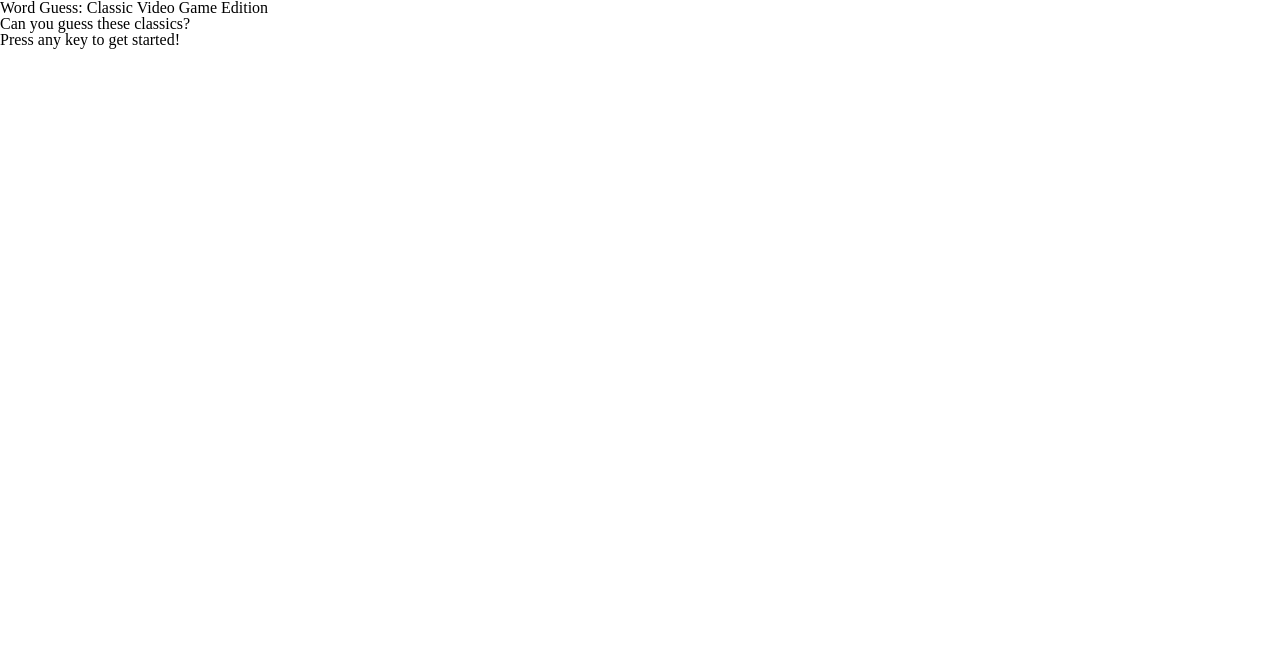
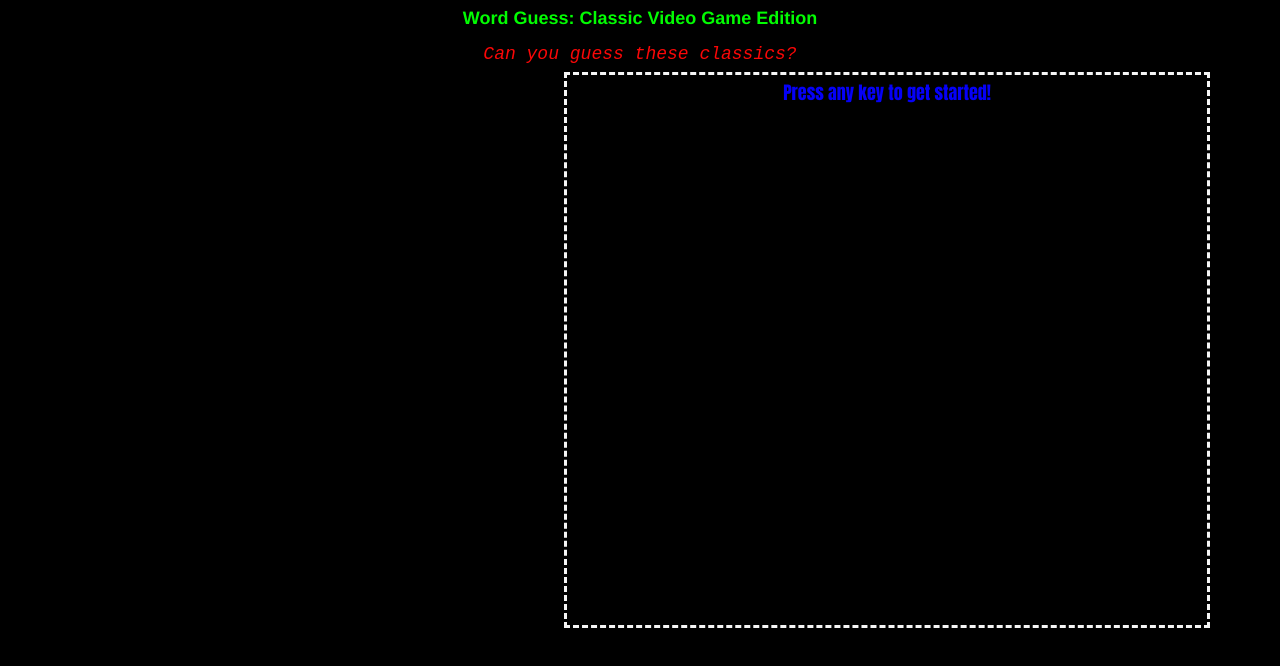
Before and after one commit to kwuellner/Word-Guess-Game, a plain HTML site: page index.html in a window 1280 px wide. Drawn offline with Linux system fonts and the light colour scheme; files that its build step writes are made by us from their sources.

Commit message:
added css to title/directions

```diff
--- a/assets/css/style.css
+++ b/assets/css/style.css
@@ -0,0 +1,41 @@
+body {
+    background: black;
+    font-size: 18px;
+    line-height: 36px;
+    font-family: Arial, Helvetica Neue, Helvetica, sans-serif;
+    color: whitesmoke;
+}
+
+#heading {
+    text-align: center;
+    margin: 0;
+}
+
+h1 {
+    margin: 0;
+    padding: 0;
+    color: rgb(2, 252, 2);
+    font-family: 'Franklin Gothic Medium', 'Arial Narrow', Arial, sans-serif;
+    font-weight: 700;
+}
+
+h3 {
+    margin: 0 0 20 0;
+    padding: 0;
+    color: rgb(250, 7, 7);
+    font-family: 'Courier New', Courier, monospace;
+    font-weight: 30;
+    font-style: italic;
+}
+
+#main-container {
+    width: 50%;
+    height: 550px;
+    margin: 0 70px 0 0;
+    float: right;
+    border: 3px dashed;
+    border-color: whitesmoke;
+    text-align: center;
+    color: rgb(5, 1, 247);
+    font-family: Impact, Haettenschweiler, 'Arial Narrow Bold', sans-serif;
+}
--- a/index.html
+++ b/index.html
@@ -8,7 +8,7 @@
     <title>Word Game</title>
     <link rel="stylesheet" type="text/css" href="assests/css/reset.css">
     <script type="text/javascript"></script>
-    <link rel="stylesheet" type="text/css" href="assests/css/style.css">
+    <link rel="stylesheet" type="text/css" href="assets/css/style.css">
 
 </head>
 
@@ -21,9 +21,16 @@
     </header>
 
     <div id="main-container" class="container">
-        <p>Press any key to get started!</p>
-
-
+        <div class="row">
+            <div class="col-sm-6">
+                <p>Press any key to get started!</p>
+            </div>
+        </div>
+        <div class="row">
+            <div class="col-sm-6">
+                <p></p>
+            </div>
+        </div>
     </div>
 
 </body>
```
